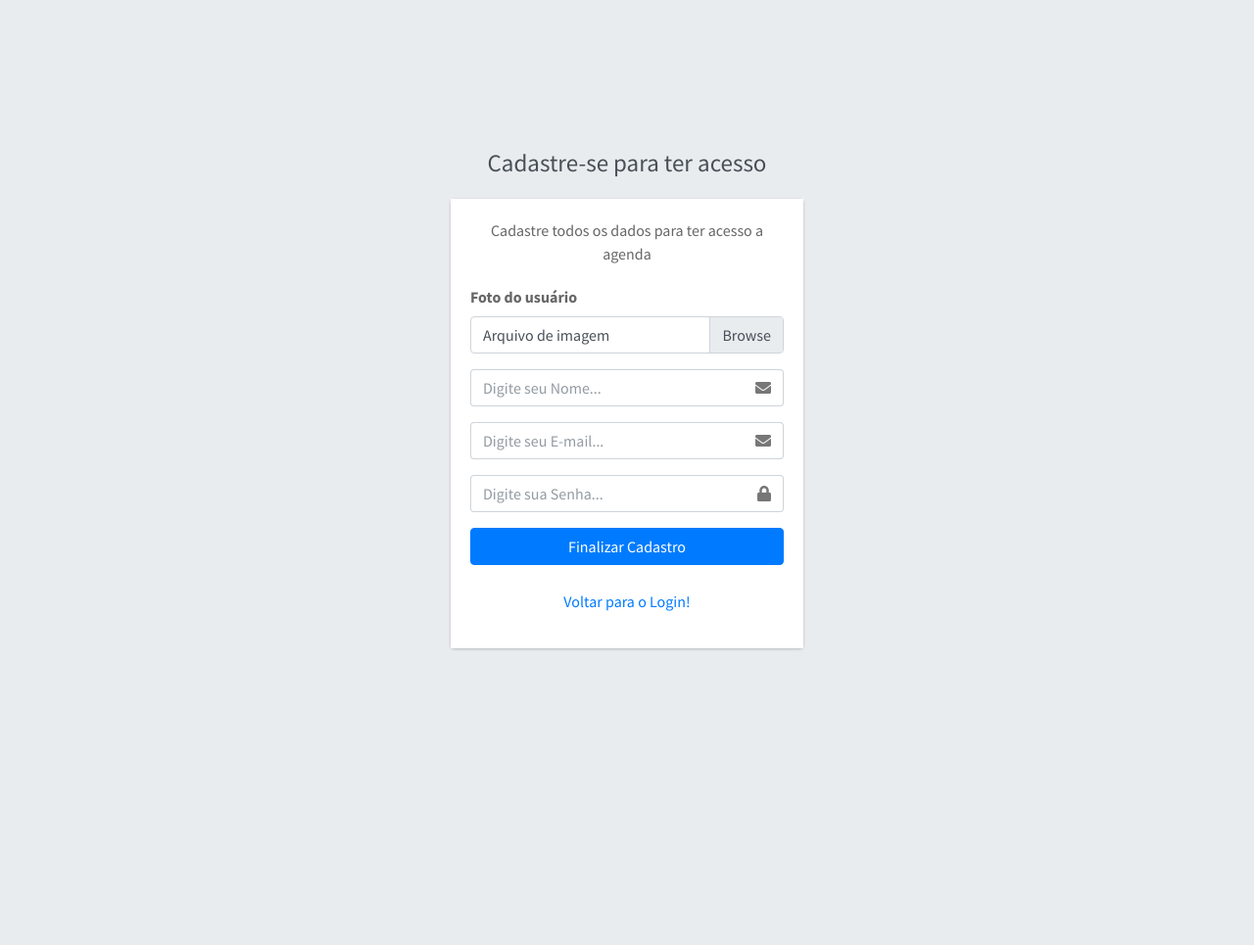
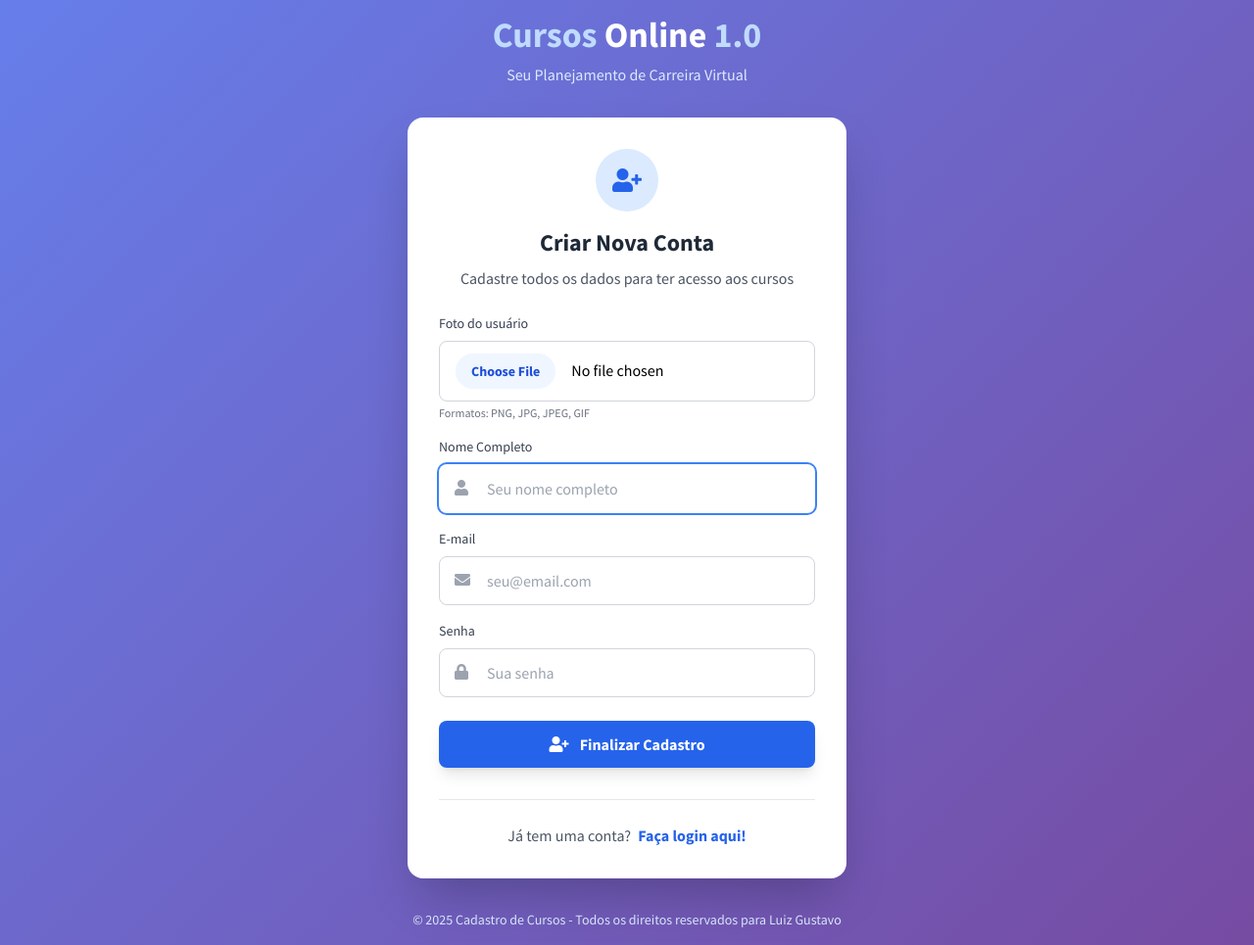
Before and after one commit to GustavoCostaoOlv/clone-agenda, a PHP site: page /cad_user.php in a window 1280 px wide. Shown: the whole page at 98% size. Before the commit the page ends 664 px from the top, so only its background shows below. Run offline with PHP 8.4, Linux system fonts and the light colour scheme; some libraries are stand-ins or nearby versions.

Commit message:
troca de bootstrap do cad_user

```diff
--- a/cad_user.php
+++ b/cad_user.php
@@ -1,130 +1,197 @@
+<?php
+session_start();
+
+// Verifica se o usuário está autenticado
+if (isset($_SESSION['loginUser']) && isset($_SESSION['senhaUser'])) {
+    header("Location: paginas/home.php");
+    exit;
+}
+?>
 <!DOCTYPE html>
 <html lang="pt_br">
 <head>
   <meta charset="utf-8">
   <meta http-equiv="X-UA-Compatible" content="IE=edge">
-  <title>New Agenda 2.0 | Cadastro de Usuário</title>
-  <!-- Tell the browser to be responsive to screen width -->
+  <title>Cadastro de Cursos | Escolha Já</title>
   <meta name="viewport" content="width=device-width, initial-scale=1">
+
+  <!-- Tailwind CSS -->
+  <script src="https://cdn.tailwindcss.com"></script>
+  <script>
+    tailwind.config = {
+        theme: {
+            extend: {
+                boxShadow: {
+                    '3xl': '0 35px 60px -15px rgba(0, 0, 0, 0.3)',
+                }
+            }
+        }
+    }
+  </script>
 
   <!-- Font Awesome -->
   <link rel="stylesheet" href="plugins/fontawesome-free/css/all.min.css">
-  <!-- Ionicons -->
-  <link rel="stylesheet" href="https://code.ionicframework.com/ionicons/2.0.1/css/ionicons.min.css">
-  <!-- icheck bootstrap -->
-  <link rel="stylesheet" href="plugins/icheck-bootstrap/icheck-bootstrap.min.css">
-  <!-- Theme style -->
-  <link rel="stylesheet" href="dist/css/adminlte.min.css">
-  <!-- Google Font: Source Sans Pro -->
+
+  <!-- Google Font -->
   <link href="https://fonts.googleapis.com/css?family=Source+Sans+Pro:300,400,400i,700" rel="stylesheet">
+
+  <style>
+    body {
+      font-family: 'Source Sans Pro', sans-serif;
+      background: linear-gradient(135deg, #667eea 0%, #764ba2 100%);
+    }
+  </style>
 </head>
-<body class="hold-transition login-page">
-<div class="login-box">
-  <div class="login-logo">
-    <a href="cad_user.php" style="font-size: 25px"><b>Cadastre-se para ter acesso</b></a>
+
+<body class="min-h-screen flex items-center justify-center p-4">
+<div class="w-full max-w-md">
+  <!-- Logo -->
+  <div class="text-center mb-8">
+    <h1 class="text-4xl font-bold text-white">
+      <a href="#" class="hover:text-blue-200 transition-colors">
+        <span class="text-blue-200">Cursos</span> <span class="text-white">Online</span> <span class="text-blue-200">1.0</span>
+      </a>
+    </h1>
+    <p class="text-blue-100 mt-2">Seu Planejamento de Carreira Virtual</p>
   </div>
-  <!-- /.login-logo -->
-  <div class="card">
-    <div class="card-body login-card-body">
-      <p class="login-box-msg">Cadastre todos os dados para ter acesso a agenda</p>
+
+  <!-- Card de Cadastro -->
+  <div class="bg-white rounded-2xl shadow-2xl overflow-hidden transform transition-all hover:shadow-3xl">
+    <div class="p-8">
+      <div class="text-center mb-6">
+        <div class="w-16 h-16 bg-blue-100 rounded-full flex items-center justify-center mx-auto mb-4">
+          <i class="fas fa-user-plus text-blue-600 text-2xl"></i>
+        </div>
+        <h2 class="text-2xl font-bold text-gray-800">Criar Nova Conta</h2>
+        <p class="text-gray-600 mt-2">Cadastre todos os dados para ter acesso aos cursos</p>
+      </div>
 
       <form action="" method="post" enctype="multipart/form-data">
-      <div class="form-group">
-        <label for="exampleInputFile">Foto do usuário</label>
-        <div class="input-group">
-            <div class="custom-file">
-            <input type="file" class="custom-file-input" name="foto" id="foto">
-            <label class="custom-file-label" for="exampleInputFile">Arquivo de imagem</label>
+        <!-- Foto Input -->
+        <div class="mb-4">
+          <label class="block text-gray-700 text-sm font-medium mb-2" for="foto">
+            Foto do usuário
+          </label>
+          <div class="relative">
+            <input type="file" name="foto" id="foto"
+                   class="w-full px-4 py-3 border border-gray-300 rounded-lg focus:ring-2 focus:ring-blue-500 focus:border-transparent outline-none transition-all file:mr-4 file:py-2 file:px-4 file:rounded-full file:border-0 file:text-sm file:font-semibold file:bg-blue-50 file:text-blue-700 hover:file:bg-blue-100"
+                   accept="image/png, image/jpg, image/jpeg, image/gif">
+          </div>
+          <p class="text-xs text-gray-500 mt-1">Formatos: PNG, JPG, JPEG, GIF</p>
         </div>
 
-        </div>
-        </div>
-        <div class="input-group mb-3">
-          <input type="text" name="nome" class="form-control" placeholder="Digite seu Nome..." required>
-          <div class="input-group-append">
-            <div class="input-group-text">
-              <span class="fas fa-envelope"></span>
-            </div>
-          </div>
-        </div>
-        <div class="input-group mb-3">
-          <input type="email" name="email" class="form-control" placeholder="Digite seu E-mail..." required>
-          <div class="input-group-append">
-            <div class="input-group-text">
-              <span class="fas fa-envelope"></span>
+        <!-- Nome Input -->
+        <div class="mb-4">
+          <label class="block text-gray-700 text-sm font-medium mb-2" for="nome">
+            Nome Completo
+          </label>
+          <div class="relative">
+            <input type="text" name="nome" id="nome"
+                   class="w-full px-4 py-3 border border-gray-300 rounded-lg focus:ring-2 focus:ring-blue-500 focus:border-transparent outline-none transition-all pl-12"
+                   placeholder="Seu nome completo" required>
+            <div class="absolute left-4 top-3 text-gray-400">
+              <i class="fas fa-user"></i>
             </div>
           </div>
         </div>
 
-        <div class="input-group mb-3">
-          <input type="password" name="senha" class="form-control" placeholder="Digite sua Senha..." required>
-          <div class="input-group-append">
-            <div class="input-group-text">
-              <span class="fas fa-lock"></span>
+        <!-- Email Input -->
+        <div class="mb-4">
+          <label class="block text-gray-700 text-sm font-medium mb-2" for="email">
+            E-mail
+          </label>
+          <div class="relative">
+            <input type="email" name="email" id="email"
+                   class="w-full px-4 py-3 border border-gray-300 rounded-lg focus:ring-2 focus:ring-blue-500 focus:border-transparent outline-none transition-all pl-12"
+                   placeholder="seu@email.com" required>
+            <div class="absolute left-4 top-3 text-gray-400">
+              <i class="fas fa-envelope"></i>
             </div>
           </div>
         </div>
-        <div class="row">
-          <div class="col-8">
 
+        <!-- Password Input -->
+        <div class="mb-6">
+          <label class="block text-gray-700 text-sm font-medium mb-2" for="senha">
+            Senha
+          </label>
+          <div class="relative">
+            <input type="password" name="senha" id="senha"
+                   class="w-full px-4 py-3 border border-gray-300 rounded-lg focus:ring-2 focus:ring-blue-500 focus:border-transparent outline-none transition-all pl-12"
+                   placeholder="Sua senha" required>
+            <div class="absolute left-4 top-3 text-gray-400">
+              <i class="fas fa-lock"></i>
             </div>
-          <!-- /.col -->
-          <div class="col-12" style="margin-bottom: 25px">
-            <button type="submit" name="botao" class="btn btn-primary btn-block">Finalizar Cadastro</button>
           </div>
-          <!-- /.col -->
         </div>
+
+        <!-- Submit Button -->
+        <button type="submit" name="botao"
+                class="w-full bg-blue-600 hover:bg-blue-700 text-white font-semibold py-3 px-4 rounded-lg transition-all duration-300 transform hover:scale-105 focus:ring-2 focus:ring-blue-500 focus:ring-offset-2 shadow-lg">
+          <i class="fas fa-user-plus mr-2"></i>
+          Finalizar Cadastro
+        </button>
       </form>
+
+      <!-- Alertas PHP -->
+      <div class="mt-6 space-y-3">
         <?php
-include_once('config/conexao.php'); // Inclui o arquivo de conexão com o banco de dados
+        include_once('config/conexao.php');
 
         // Verifica se o formulário foi enviado
         if (isset($_POST['botao'])) {
             // Recebe os dados do formulário
             $nome = $_POST['nome'];
             $email = $_POST['email'];
-    $senha = password_hash($_POST['senha'], PASSWORD_DEFAULT); // Usando hash seguro para a senha
+            $senha = password_hash($_POST['senha'], PASSWORD_DEFAULT);
 
             // Verifica se foi enviado algum arquivo de foto
             if (!empty($_FILES['foto']['name'])) {
-        $formatosPermitidos = array("png", "jpg", "jpeg", "gif"); // Formatos permitidos
-        $extensao = pathinfo($_FILES['foto']['name'], PATHINFO_EXTENSION); // Obtém a extensão do arquivo
+                $formatosPermitidos = array("png", "jpg", "jpeg", "gif");
+                $extensao = pathinfo($_FILES['foto']['name'], PATHINFO_EXTENSION);
 
-        // Verifica se a extensão do arquivo está nos formatos permitidos
                 if (in_array(strtolower($extensao), $formatosPermitidos)) {
-            $pasta = "img/user/"; // Define o diretório para upload
-            $temporario = $_FILES['foto']['tmp_name']; // Caminho temporário do arquivo
-            $novoNome = uniqid() . ".$extensao"; // Gera um nome único para o arquivo
+                    $pasta = "img/user/";
+                    $temporario = $_FILES['foto']['tmp_name'];
+                    $novoNome = uniqid() . ".$extensao";
 
-            // Move o arquivo para o diretório de imagens
                     if (move_uploaded_file($temporario, $pasta . $novoNome)) {
                         // Sucesso no upload da imagem
                     } else {
-                echo '<div class="container">
-                        <div class="alert alert-danger alert-dismissible">
-                            <button type="button" class="close" data-dismiss="alert" aria-hidden="true">&times;</button>
-                            <h5><i class="icon fas fa-exclamation-triangle"></i> Erro!</h5>
-                            Não foi possível fazer o upload do arquivo.
+                        echo '<div class="bg-red-50 border-l-4 border-red-500 p-4 rounded-lg shadow-sm">
+                                <div class="flex">
+                                  <div class="flex-shrink-0">
+                                    <i class="fas fa-exclamation-triangle text-red-500"></i>
+                                  </div>
+                                  <div class="ml-3">
+                                    <p class="text-sm text-red-700">
+                                      <strong>Erro!</strong> Não foi possível fazer o upload do arquivo.
+                                    </p>
+                                  </div>
                                 </div>
                               </div>';
-                exit(); // Termina a execução do script após o erro
+                        exit();
                     }
                 } else {
-            echo '<div class="container">
-                    <div class="alert alert-danger alert-dismissible">
-                        <button type="button" class="close" data-dismiss="alert" aria-hidden="true">&times;</button>
-                        <h5><i class="icon fas fa-exclamation-triangle"></i> Formato Inválido!</h5>
-                        Formato de arquivo não permitido.
+                    echo '<div class="bg-red-50 border-l-4 border-red-500 p-4 rounded-lg shadow-sm">
+                            <div class="flex">
+                              <div class="flex-shrink-0">
+                                <i class="fas fa-exclamation-triangle text-red-500"></i>
+                              </div>
+                              <div class="ml-3">
+                                <p class="text-sm text-red-700">
+                                  <strong>Formato Inválido!</strong> Formato de arquivo não permitido.
+                                </p>
+                              </div>
                             </div>
                           </div>';
-            exit(); // Termina a execução do script após o erro
+                    exit();
                 }
             } else {
-        // Define um avatar padrão caso não seja enviado nenhum arquivo de foto
-        $novoNome = 'avatar-padrao.png'; // Nome do arquivo de avatar padrão
+                $novoNome = 'avatar-padrao.png';
             }
 
-    // Prepara a consulta SQL para inserção dos dados do usuário
+            // Prepara a consulta SQL
             $cadastro = "INSERT INTO tb_user (foto_user, nome_user, email_user, senha_user) VALUES (:foto, :nome, :email, :senha)";
 
             try {
@@ -137,54 +204,88 @@ if (isset($_POST['botao'])) {
                 $contar = $result->rowCount();
 
                 if ($contar > 0) {
-            echo '<div class="container">
-                    <div class="alert alert-success alert-dismissible">
-                        <button type="button" class="close" data-dismiss="alert" aria-hidden="true">&times;</button>
-                        <h5><i class="icon fas fa-check"></i> OK!</h5>
-                        Dados inseridos com sucesso !!!
+                    echo '<div class="bg-green-50 border-l-4 border-green-500 p-4 rounded-lg shadow-sm">
+                            <div class="flex">
+                              <div class="flex-shrink-0">
+                                <i class="fas fa-check-circle text-green-500"></i>
+                              </div>
+                              <div class="ml-3">
+                                <p class="text-sm text-green-700">
+                                  <strong>Sucesso!</strong> Dados inseridos com sucesso!
+                                </p>
+                              </div>
                             </div>
                           </div>';
                 } else {
-            echo '<div class="container">
-                    <div class="alert alert-danger alert-dismissible">
-                        <button type="button" class="close" data-dismiss="alert" aria-hidden="true">&times;</button>
-                        <h5><i class="icon fas fa-check"></i> Erro!</h5>
-                        Dados não inseridos !!!
+                    echo '<div class="bg-red-50 border-l-4 border-red-500 p-4 rounded-lg shadow-sm">
+                            <div class="flex">
+                              <div class="flex-shrink-0">
+                                <i class="fas fa-exclamation-circle text-red-500"></i>
+                              </div>
+                              <div class="ml-3">
+                                <p class="text-sm text-red-700">
+                                  <strong>Erro!</strong> Dados não inseridos!
+                                </p>
+                              </div>
                             </div>
                           </div>';
                 }
             } catch (PDOException $e) {
-        // Loga a mensagem de erro em vez de exibi-la para o usuário
                 error_log("ERRO DE PDO: " . $e->getMessage());
-        echo '<div class="container">
-                <div class="alert alert-danger alert-dismissible">
-                    <button type="button" class="close" data-dismiss="alert" aria-hidden="true">&times;</button>
-                    <h5><i class="icon fas fa-exclamation-triangle"></i> Erro!</h5>
-                    Ocorreu um erro ao tentar inserir os dados.
+                echo '<div class="bg-red-50 border-l-4 border-red-500 p-4 rounded-lg shadow-sm">
+                        <div class="flex">
+                          <div class="flex-shrink-0">
+                            <i class="fas fa-exclamation-triangle text-red-500"></i>
+                          </div>
+                          <div class="ml-3">
+                            <p class="text-sm text-red-700">
+                              <strong>Erro!</strong> Ocorreu um erro ao tentar inserir os dados.
+                            </p>
+                          </div>
                         </div>
                       </div>';
             }
         }
         ?>
+      </div>
 
-      <!-- /.social-auth-links -->
-
-
-      <p style="text-align: center;">
-        <a href="index.php" class="text-center">Voltar para o Login!</a>
+      <!-- Link para Login -->
+      <div class="text-center mt-8 pt-6 border-t border-gray-200">
+        <p class="text-gray-600">
+          Já tem uma conta?
+          <a href="index.php" class="text-blue-600 hover:text-blue-800 font-semibold transition-colors ml-1">
+            Faça login aqui!
+          </a>
         </p>
       </div>
-    <!-- /.login-card-body -->
     </div>
   </div>
-<!-- /.login-box -->
 
-<!-- jQuery -->
-<script src="plugins/jquery/jquery.min.js"></script>
-<!-- Bootstrap 4 -->
-<script src="plugins/bootstrap/js/bootstrap.bundle.min.js"></script>
-<!-- AdminLTE App -->
-<script src="dist/js/adminlte.min.js"></script>
+  <!-- Footer -->
+  <div class="text-center mt-8">
+    <p class="text-blue-100 text-sm">© 2025 Cadastro de Cursos - Todos os direitos reservados para Luiz Gustavo</p>
+  </div>
+</div>
 
+<!-- Script para melhorar a experiência -->
+<script>
+document.addEventListener('DOMContentLoaded', function() {
+    // Foco automático no campo nome
+    document.getElementById('nome')?.focus();
+
+    // Animação suave para os alertas
+    const alerts = document.querySelectorAll('[class*="bg-"]');
+    alerts.forEach(alert => {
+        alert.style.opacity = '0';
+        alert.style.transform = 'translateY(-10px)';
+
+        setTimeout(() => {
+            alert.style.transition = 'all 0.3s ease';
+            alert.style.opacity = '1';
+            alert.style.transform = 'translateY(0)';
+        }, 100);
+    });
+});
+</script>
 </body>
 </html>
```
Also changed, not shown: img/user/691c6c690e582.jpg (added). Lines whose indentation alone changed are shown as unchanged.
